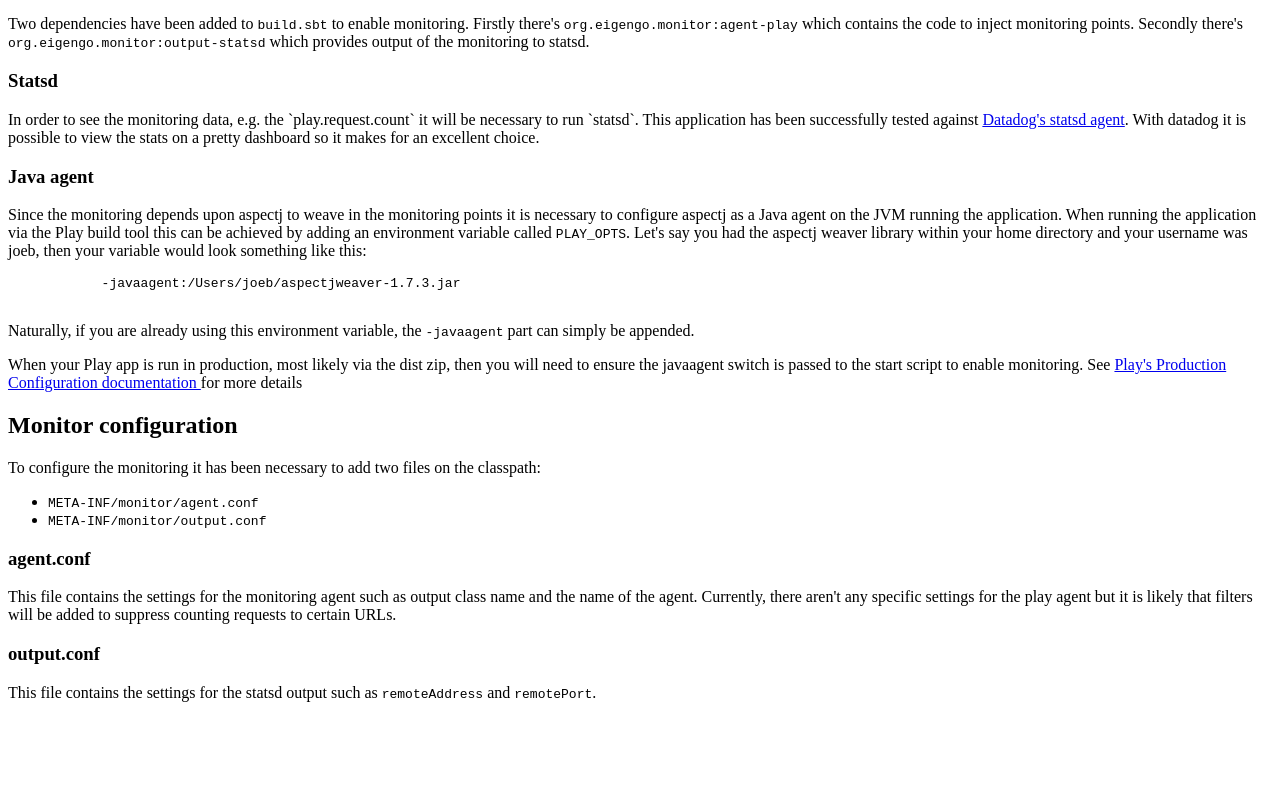
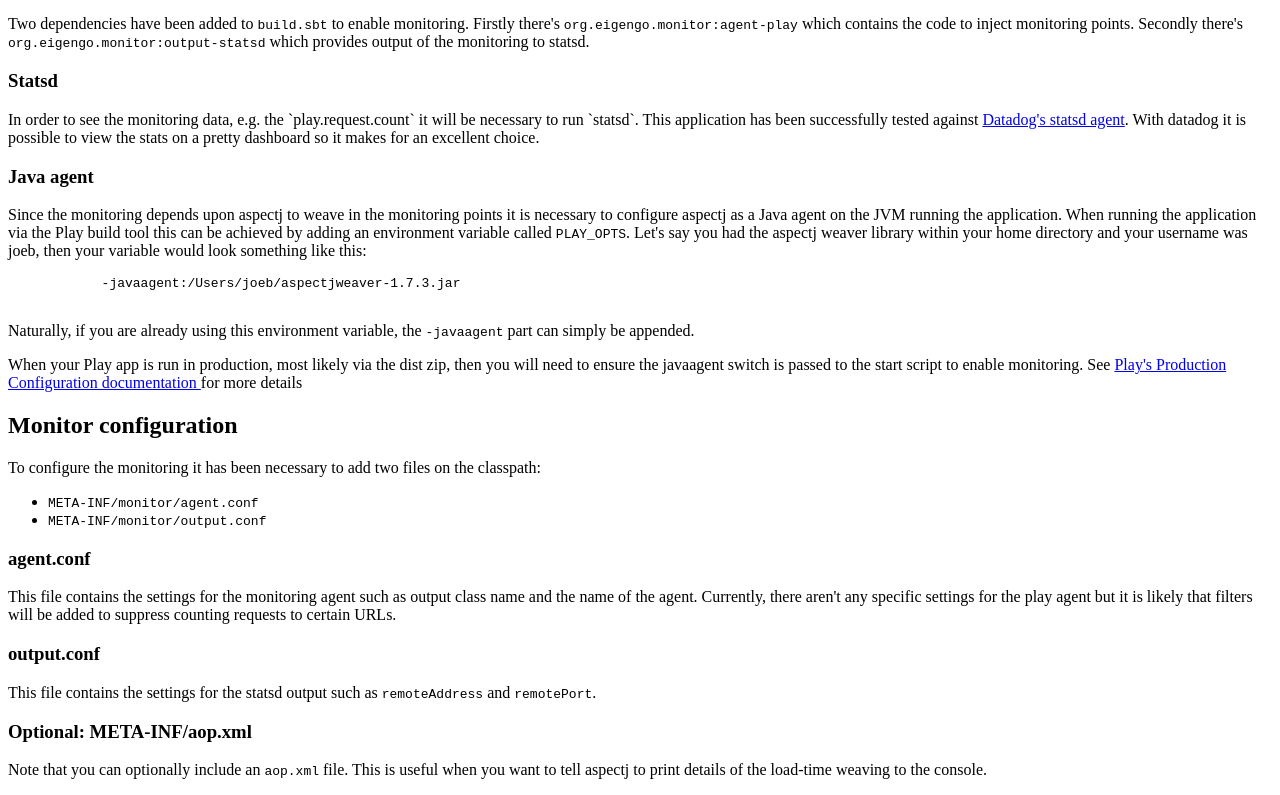
Before and after one commit to eigengo/activator-play-monitor, a plain HTML site: page tutorial/index.html in a window 1280 px wide. Shown: the part 309-1104 px from the top of the page. Before the commit the page ends 1027 px from the top, so only its background shows below. Drawn offline with Linux system fonts and the light colour scheme.

Commit message:
Added note on optional aop.xml file

```diff
--- a/tutorial/index.html
+++ b/tutorial/index.html
@@ -78,6 +78,11 @@
     <p>
         This file contains the settings for the statsd output such as <code>remoteAddress</code> and <code>remotePort</code>.
     </p>
+    <h3>Optional: META-INF/aop.xml</h3>
+    <p>
+        Note that you can optionally include an <code>aop.xml</code> file.  This is useful when you want to tell aspectj to
+        print details of the load-time weaving to the console.
+    </p>
 </div>
 </body>
 </html>
```
